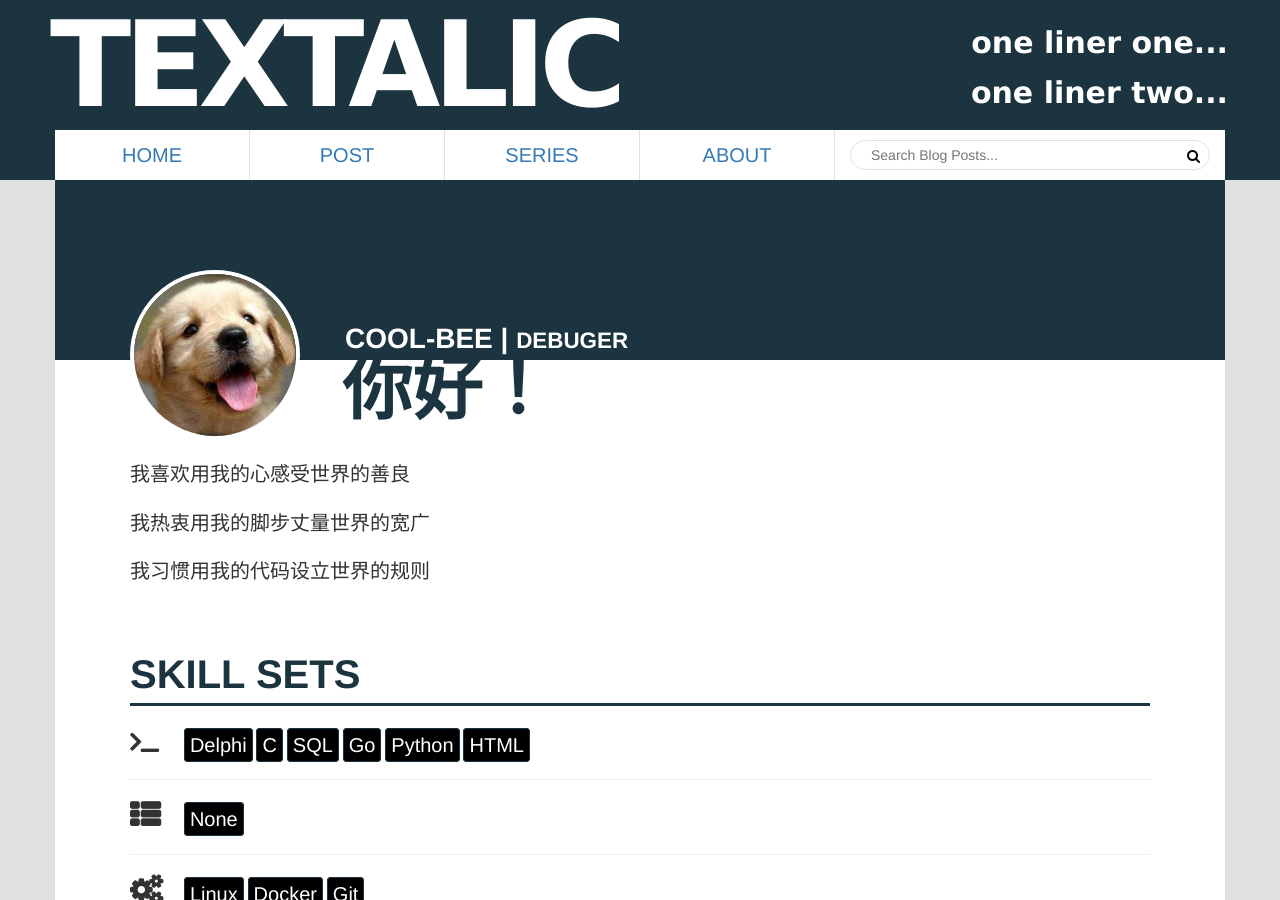
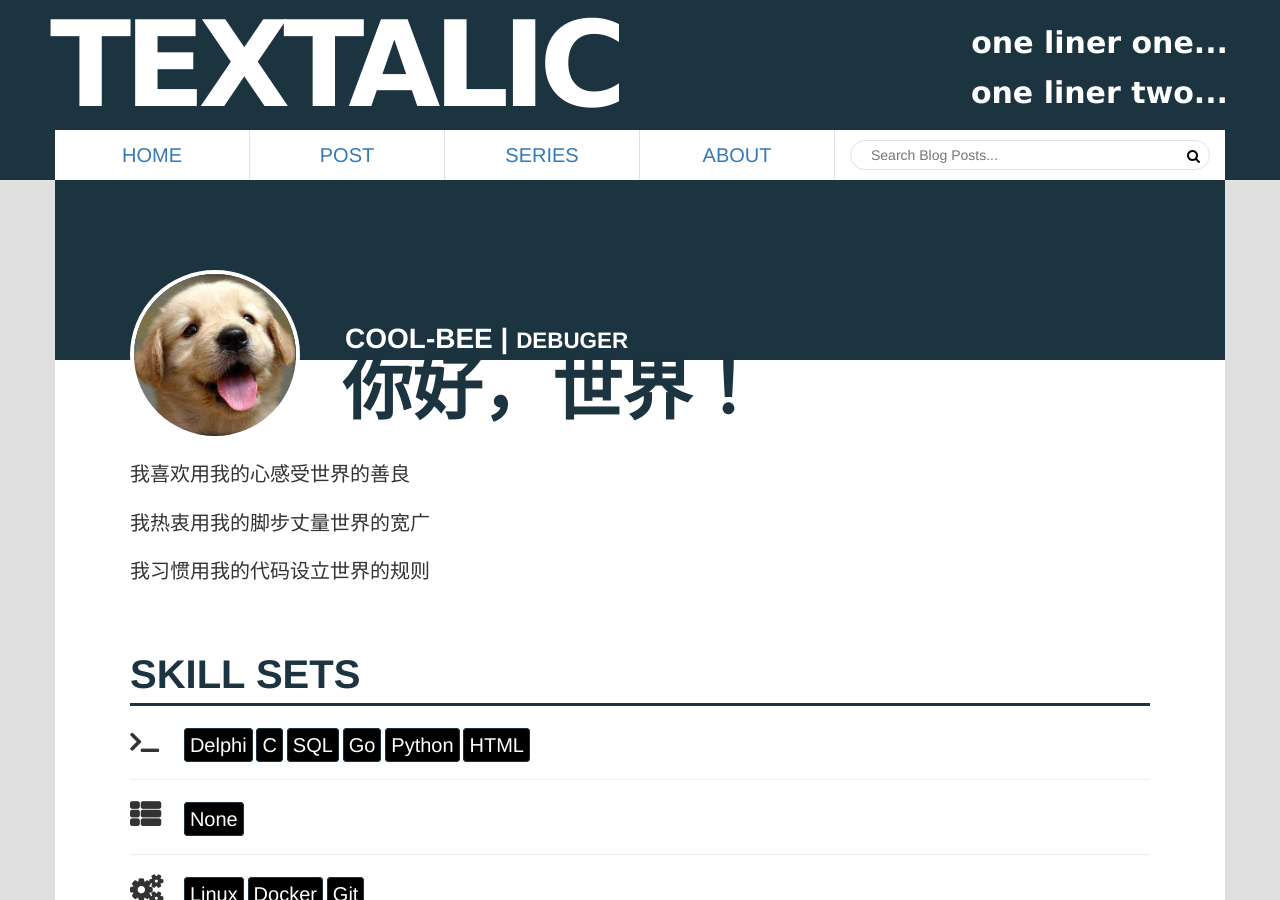
Before and after one commit to coolbee-cyou/coolbee-cyou.github.io, a Jekyll site: the page built from about/index.html, in a window 1280 px wide and 900 px high. Built offline with Jekyll 4.4.1, drawn with Linux system fonts in a browser that asks for light colours.

Commit message:
Update me.yml

```diff
--- a/_data/me.yml
+++ b/_data/me.yml
@@ -3,7 +3,7 @@
 
 name: "COOL-BEE"
 job: "Debuger"
-hi: "你好！"
+hi: "你好，世界！"
 avatar_img: "/assets/img/me.png" # path to your avatar
 intro:
   - "我喜欢用我的心感受世界的善良"
```
